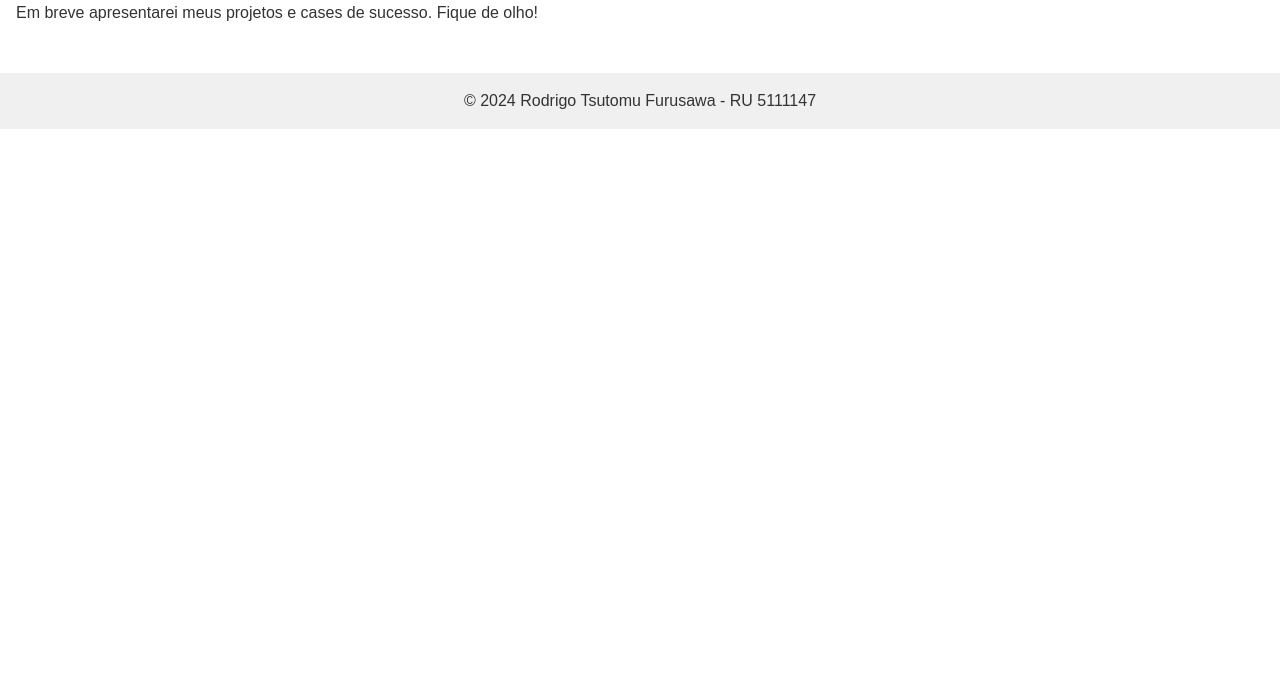
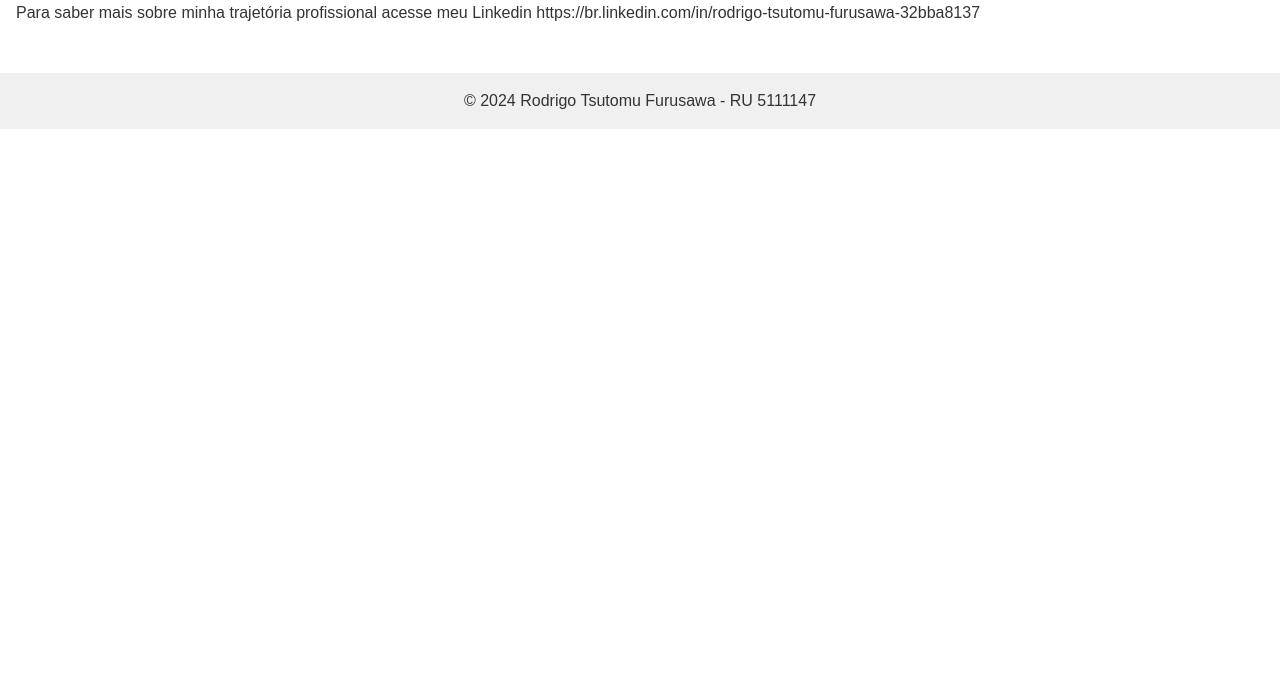
Before and after one commit to Rodifu/rodrigotf, a plain HTML site: page portfolio.html in a window 1280 px wide. Shown: the part 111-800 px from the top of the page. Drawn offline with Linux system fonts and the light colour scheme.

Commit message:
Update portfolio.html

```diff
--- a/portfolio.html
+++ b/portfolio.html
@@ -21,7 +21,7 @@
   <main>
     <section id="portfolio">
       <h1>Portfólio</h1>
-      <p>Em breve apresentarei meus projetos e cases de sucesso. Fique de olho!</p>
+      <p>Para saber mais sobre minha trajetória profissional acesse meu Linkedin https://br.linkedin.com/in/rodrigo-tsutomu-furusawa-32bba8137 </p>
     </section>
   </main>
 
```
